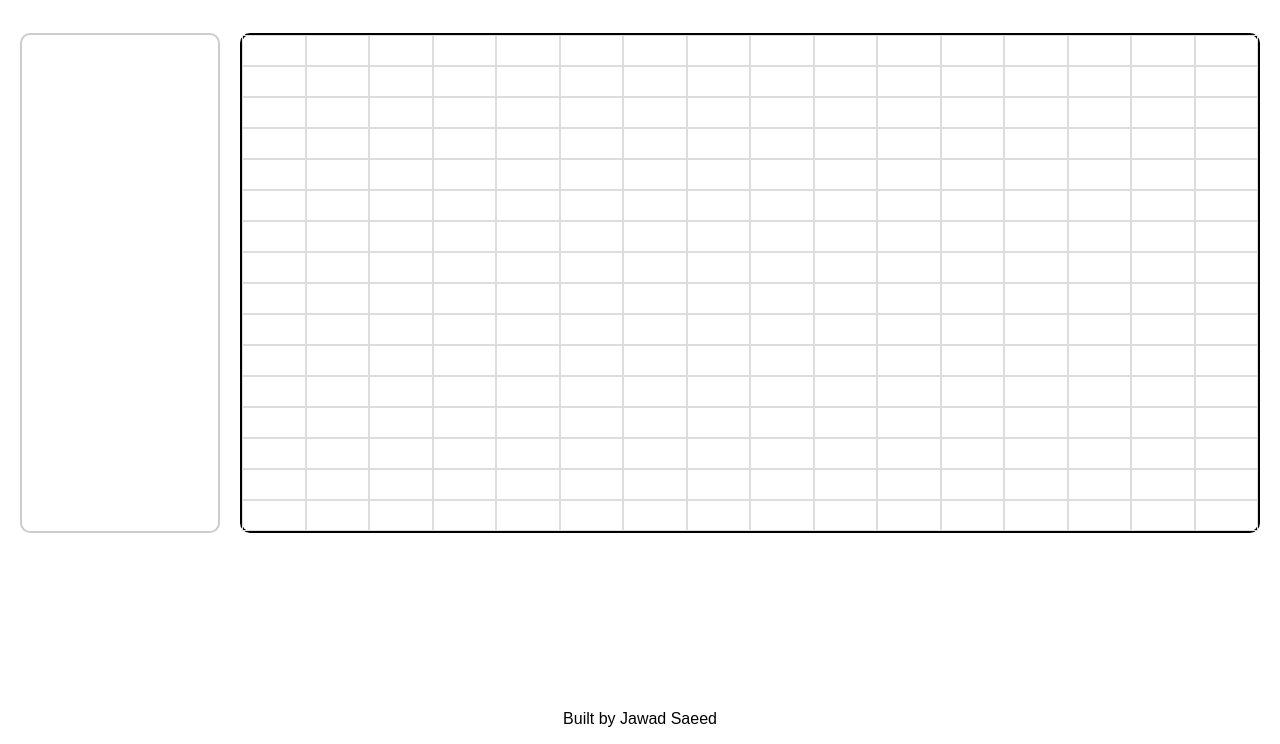
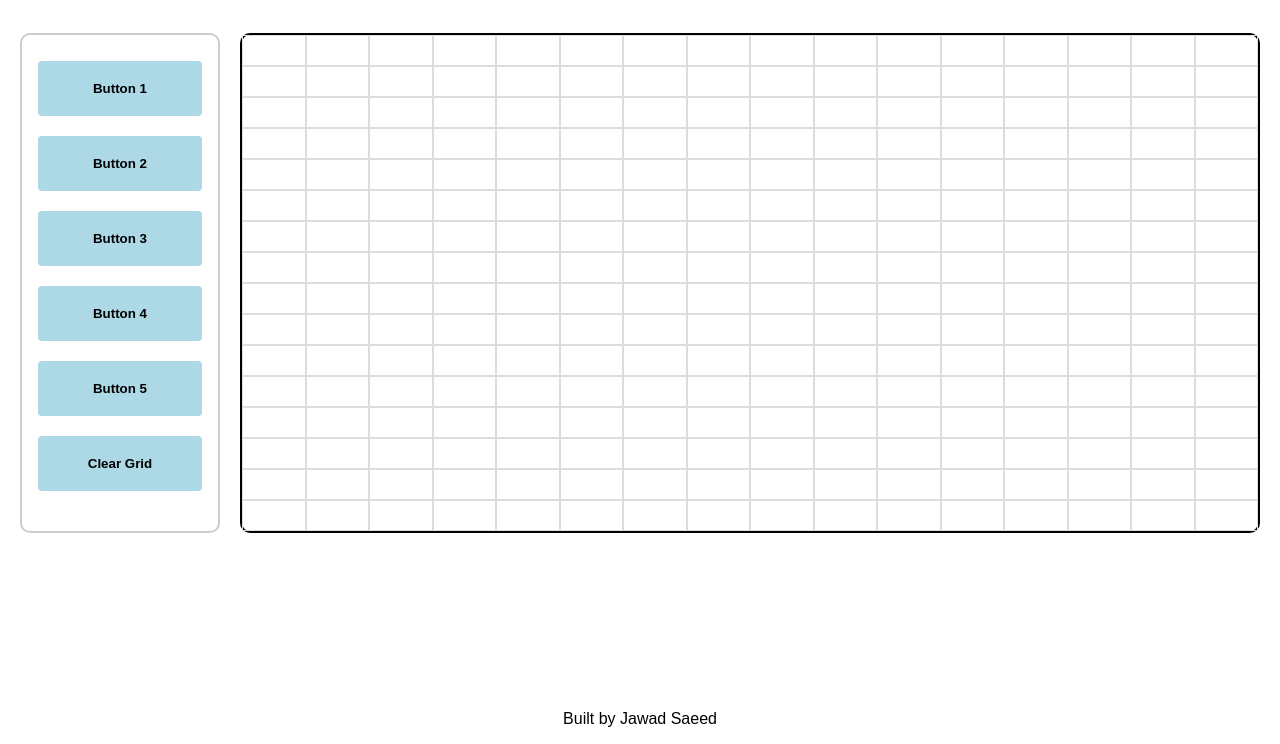
Before and after one commit to Jawamegamind/Etch-a-Sketch, a plain HTML site: page index.html in a window 1280 px wide. Shown: the part 56-800 px from the top of the page. Drawn offline with Linux system fonts and the light colour scheme.

Commit message:
Added functionality to clear the grid and reinitialize

```diff
--- a/index.html
+++ b/index.html
@@ -14,7 +14,12 @@
      </header>
      <div class="main-container">
         <div class="options">
-
+            <button>Button 1</button>
+            <button>Button 2</button>
+            <button>Button 3</button>
+            <button>Button 4</button>
+            <button>Button 5</button>
+            <button id="clear-grid">Clear Grid</button>
         </div>
         <!-- Grid div populated using Javascript -->
          <div class="grid">
--- a/script.js
+++ b/script.js
@@ -2,6 +2,19 @@
 
 // Getting references to all the crucial elements
 const grid = document.querySelector('.grid');
+const clearButton = document.querySelector('#clear-grid')
+
+// Registering event listners for button
+clearButton.addEventListener('click', () => {
+    // Call the clearGrid function
+    clearGrid()
+})
+
+// Function for clearing the grid
+function clearGrid() {
+    grid.innerHTML = ''
+    createGrid(16)
+}
 
 // Function for creating a grid of divs
 function createGrid(size) {
@@ -16,6 +29,7 @@ function createGrid(size) {
         gridItem.classList.add('grid-item');
         // Adding style for the grid items
         gridItem.style.border = '1px solid #ddd';
+        // Add an event listener for highlighting grid item the mouse hovers over
         gridItem.addEventListener('mouseover', () => {
             gridItem.style.backgroundColor = 'black'; // Change color on hover
         });
--- a/style.css
+++ b/style.css
@@ -37,12 +37,27 @@ header {
 /* Sidebar options */
 .options {
   flex: 1;
+  flex-direction: column;
+  align-items: center;
+  justify-content: center;
   max-width: 200px;
   height: 500px;
   /* background-color: #fff; */
   padding: 1rem;
   border: 2px solid #ccc;
   border-radius: 10px;
+}
+
+/* Button styles */
+.options > button {
+    width: 100%;
+    padding: 20px;
+    background-color: lightblue;
+    border: 2px;
+    border-radius: 4px;
+    font-weight: bold;
+    text-align: center;
+    margin: 10px 0px;
 }
 
 /* Drawing grid */
```
